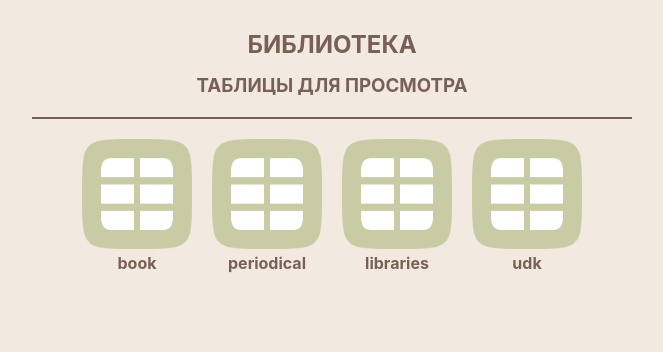
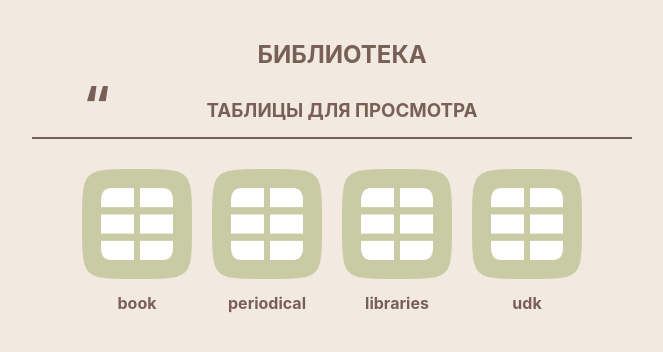
Before and after one commit to Serfodi/WebLibrary, a Flask app: page /library in a window 1280 px wide. Shown: the part 54-406 px from the top of the page, without its empty margins (308-971 px from the left). Run offline with Flask 3, Linux system fonts and the light colour scheme; data that the repository does not hold is empty; some libraries are stand-ins or nearby versions.

Commit message:
add quote api

```diff
--- a/manage.py
+++ b/manage.py
@@ -1,10 +1,11 @@
 from flask import Flask, render_template, redirect, flash, url_for, request, session, send_from_directory
 from db_connection import Users, DB_User, Provider
 from report_gen import create_rent_doc, create_service_doc, create_claim_doc
+from flask_cors import cross_origin
+import requests
 
 app = Flask(__name__)
 app.secret_key = 'admin'
-
 
 
 @app.route("/")
@@ -35,14 +36,24 @@
         return render_template("login.html", error = "Ошибка доступа!")
 
 
+@app.route("/library", methods=["GET", "POST"])
+@cross_origin(origins=['https://api.forismatic.com'])
+def library():
 
-@app.route("/library")
-def library():
+    url = "https://api.forismatic.com/api/1.0/?method=getQuote&format=json&lang=ru"
+    response = requests.get(url)
+    data = response.json()
+
+    quote = data['quoteText']
+    author = data['quoteAuthor']
+
     tables = ['book', 'periodical', 'libraries', 'udk', 'book_fund',
               'periodical_fund', 'read_room', 'reader', 'rent_book']
+
     if session.get('role') == Users.admin.name:
-        return render_template("library.html", tables=tables)
-    return render_template("library.html", tables=tables[:4])
+        return render_template("library.html", tables=tables, quote=quote, author=author)
+
+    return render_template("library.html", tables=tables[:4], quote=quote, author=author)
 
 
 
--- a/static/style.css
+++ b/static/style.css
@@ -84,19 +84,27 @@
     text-transform: uppercase;
     text-align: center;
     width: 100%;
-    margin-bottom: 15px;
+    margin: 10px;
+}
+
+h1 {
+    width: 100%;
+    margin: 30px;
 }
 
 h4 {
+    margin: 0px;
+    text-align: center;
     text-transform:lowercase;
 }
 
 hr {
     margin-left: auto;
     margin-right: auto;
-    padding: 1px;
+    padding: 1.2px;
     background-color: #796057;
     margin-top: 5px;
+    margin-bottom: 10px;
 }
 
 p {
@@ -110,12 +118,19 @@
     flex-wrap: wrap;
     align-items: start;
     margin: 30px;
+    justify-content: center;
 }
 
 .main div {
     display: flex;
     justify-content: center;
     flex-wrap: inherit;
+    margin: 5px auto;
+    max-width: 750px;
+
+}
+
+.main a {
     margin: 10px;
 }
 
@@ -178,5 +193,41 @@
 
 table tbody tr td:last-child,
 table thead tr th:last-child {
-	border-radius: 0 15px 15px 0;
+    border-radius: 0 15px 15px 0;
 }
+
+/* quote */
+
+.quote {
+    position: relative;
+    max-height: 300px;
+    max-width: 500px;
+    color: inherit;
+}
+
+  .quote::after {
+    content: "";
+    clear: both;
+    display: table;
+  }
+
+  blockquote::before {
+    content: "“";
+    position: absolute;
+    left: 1px;
+    top: -30px;
+    font-size: 50px;
+  }
+
+  blockquote {
+    min-width: 500px;
+    padding-left: 30px;
+    font-family: inherit;
+    font-size: inherit;
+    line-height: 2;
+    font-weight: bold;
+  }
+
+  cite {
+    text-align: right;
+  }
--- a/templates/library.html
+++ b/templates/library.html
@@ -7,6 +7,10 @@
 {% else %}
 <div class='main'>
     <h2> библиотека </h2>
+    <div class="quote" name="quote" style="display: grid;">
+        <blockquote id="quote">{{quote}}</blockquote>
+        <cite id="author">{{ author }}</cite>
+    </div>
     {% if session.get('role') == 'admin' %}
     <h3> инструменты </h3>
     <hr style="width: 240px;"></hr>
```
Also changed, not shown: pyvenv.cfg (line endings or trailing spaces).
